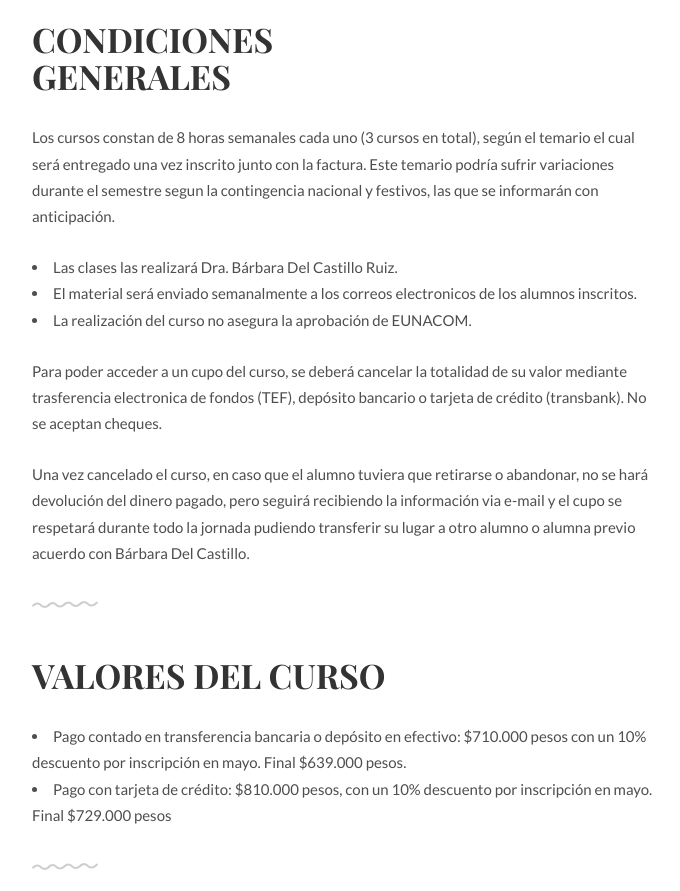
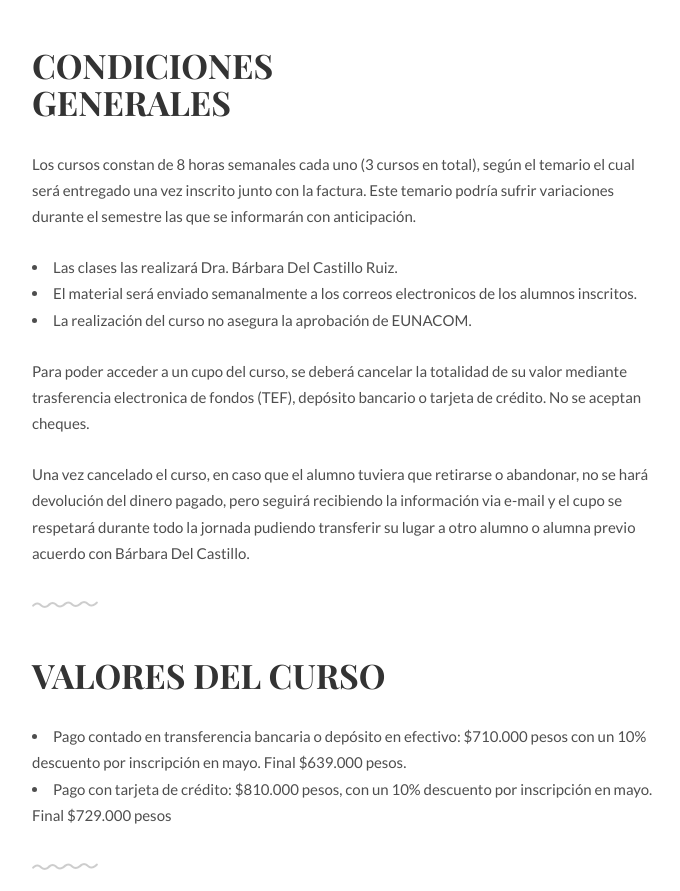
Before and after one commit to capacitaciondradelcastillo/website, a plain HTML site: page index.html in a window 1280 px wide. Shown: the part 1220-2111 px from the top of the page, without its empty margins (297-977 px from the left). Drawn offline with Linux system fonts and the light colour scheme; some packages are replaced by stand-ins of ours.

Commit message:
update RCM

```diff
--- a/index.html
+++ b/index.html
@@ -64,7 +64,7 @@
 					<h1><span id="typed"></span></h1>
 				</div>
 				<p>
-					<p>Soy médico graduada con distinción en Universidad de Chile, año 2009. RCM 28038-0.<p>
+					<p>Soy médico graduada con distinción en Universidad de Chile, año 2009. RCM (Registro Colegio Médico) 28038-0.<p>
 					<p>Poseo experiencia en clases, desde preparación de ciencias para PSU ( prueba de selección única de ingreso a la universidad), escuelas de verano de ciencias de universidad de Chile, instructora practica y teórica  para la carrera de medicina y fonoaudiología en traumatología , neurología , semiología y medicina .</p>
 					<p>Mi idea es dar los conocimientos  y métodos necesarios para lograr un buen rendimiento de EUNACOM,  (Examen Único Nacional de Conocimiento Médicos), que es el sistema por el cual la Universidad de Chile revalida los títulos de médicos obtenidos en el extranjero. Este requisito es solicitado para poder trabajar en el sistema público y cada vez más en el privado, tanto para médicos chilenos como extranjeros.</p>
 					<p>Mi sistema de estudio consta de entrega de material, pruebas periódicas acumulativas en contenido y dificultad, garantizando una enseñanza personalizada, de aprox. 15 personas por curso, para así resolver dudas y preguntas adecuadamente. Los contenidos vistos durante el curso son de mi autoría.</p>
@@ -91,12 +91,12 @@
 	<div class="work section second" id="condiciones">
 		<div class="container">
 			<h1>Condiciones<br>generales</h1>
-			<p>Los cursos constan de 8 horas semanales cada uno (3 cursos en total), según el temario el cual será entregado una vez inscrito junto con la factura. Este temario podría sufrir variaciones durante el semestre segun la contingencia nacional y festivos, las que se informarán con anticipación.
+			<p>Los cursos constan de 8 horas semanales cada uno (3 cursos en total), según el temario el cual será entregado una vez inscrito junto con la factura. Este temario podría sufrir variaciones durante el semestre las que se informarán con anticipación.
 				<li>Las clases las realizará Dra. Bárbara Del Castillo Ruiz.</li>
 				<li>El material será enviado semanalmente a los correos electronicos de los alumnos inscritos.</li>
 				<li>La realización del curso no asegura la aprobación de EUNACOM.</li>
 			</p>
-			<p>Para poder acceder a un cupo del curso, se deberá cancelar la totalidad de su valor mediante trasferencia electronica de fondos (TEF), depósito bancario o tarjeta de crédito (transbank). No se aceptan cheques.</p>
+			<p>Para poder acceder a un cupo del curso, se deberá cancelar la totalidad de su valor mediante trasferencia electronica de fondos (TEF), depósito bancario o tarjeta de crédito. No se aceptan cheques.</p>
 			<p>Una vez cancelado el curso, en caso que el alumno tuviera que retirarse o abandonar, no se hará devolución del dinero pagado, pero seguirá recibiendo la información via e-mail y el cupo se respetará durante todo la jornada pudiendo transferir su lugar a otro alumno o alumna previo acuerdo con Bárbara Del Castillo.</p>
 
 
```
